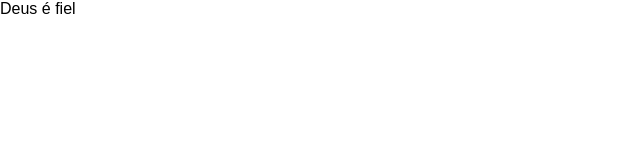
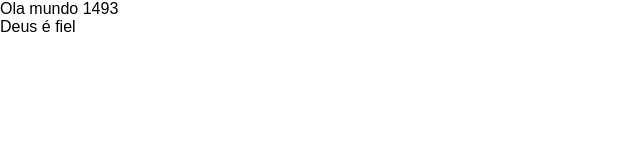
Before and after one commit to DaviBarretoo/Pomodoroapp, a React (Vite) app: page / in a window 1280 px wide. Shown: the top 160 px of the page, without its empty margins (0-640 px from the left). Built offline with nearby package versions, Linux system fonts and the light colour scheme.

Commit message:
initial  logic of timer

```diff
--- a/src/App.tsx
+++ b/src/App.tsx
@@ -1,7 +1,10 @@
+import { PomodoroTimer } from './components/pomodoro-timer';
+
 function App(): JSX.Element {
   return (
     <>
       <div>
+        <PomodoroTimer defaultPomodoroTimer={1500} />
         <p>Deus é fiel</p>
       </div>
     </>
--- /dev/null
+++ b/src/components/pomodoro-timer.tsx
@@ -0,0 +1,14 @@
+import { useIntervall } from '../hooks/use-interval';
+import React from 'react';
+
+interface Props {
+  defaultPomodoroTimer: number;
+}
+export function PomodoroTimer(props: Props): JSX.Element {
+  const [mainTime, setMainTime] = React.useState(props.defaultPomodoroTimer);
+
+  useIntervall(() => {
+    setMainTime(mainTime - 1);
+  }, 1000);
+  return <div>Ola mundo {mainTime}</div>;
+}
```
